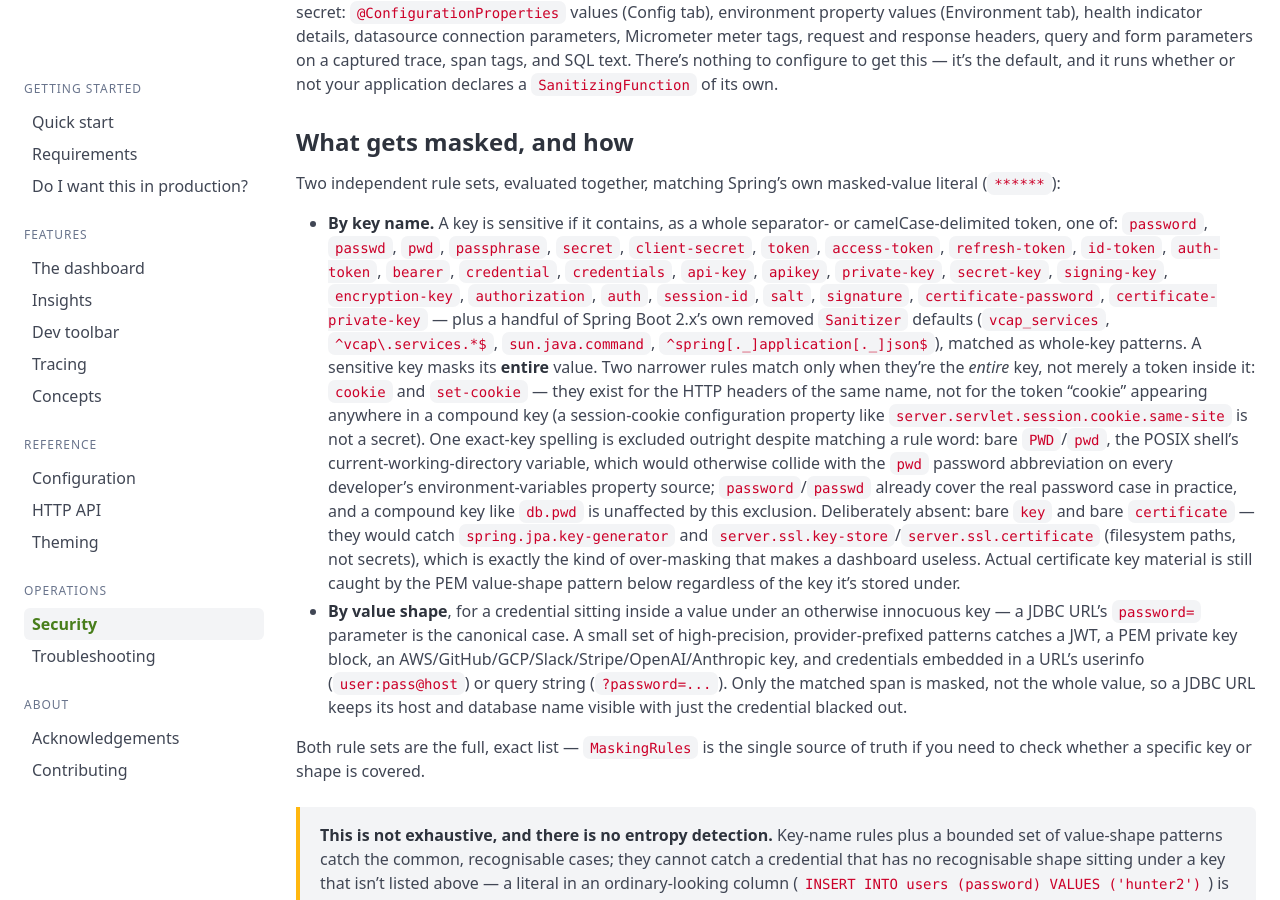
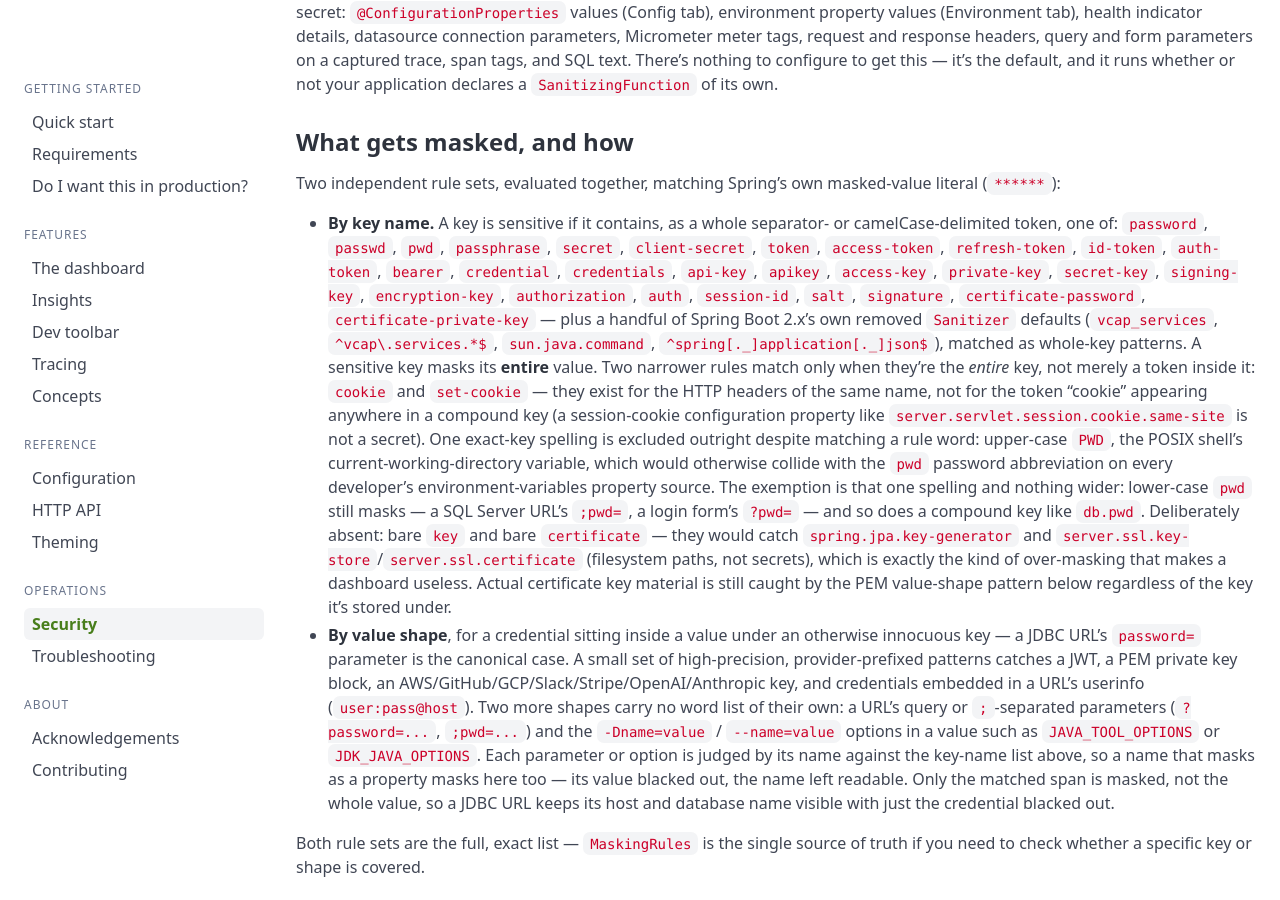
Before and after one commit to peekaboot-org/peekaboot-org.github.io, a Jekyll site: the page built from docs/security.md, in a window 1280 px wide and 900 px high, scrolled down 2897 px. Built offline with Jekyll 4.4.1, drawn with Linux system fonts in a browser that asks for light colours.

Commit message:
docs(security): list access-key, narrow the PWD exemption, describe the keyed value shapes

```diff
--- a/docs/security.md
+++ b/docs/security.md
@@ -171,8 +171,9 @@ Two independent rule sets, evaluated together, matching Spring's own masked-valu
   camelCase-delimited token, one of: `password`, `passwd`, `pwd`, `passphrase`,
   `secret`, `client-secret`, `token`, `access-token`, `refresh-token`, `id-token`,
   `auth-token`, `bearer`, `credential`, `credentials`, `api-key`, `apikey`,
-  `private-key`, `secret-key`, `signing-key`, `encryption-key`, `authorization`, `auth`,
-  `session-id`, `salt`, `signature`, `certificate-password`, `certificate-private-key`
+  `access-key`, `private-key`, `secret-key`, `signing-key`, `encryption-key`,
+  `authorization`, `auth`, `session-id`, `salt`, `signature`, `certificate-password`,
+  `certificate-private-key`
   &mdash; plus a handful of Spring Boot 2.x's own removed `Sanitizer` defaults
   (`vcap_services`, `^vcap\.services.*$`, `sun.java.command`,
   `^spring[._]application[._]json$`), matched as whole-key patterns. A sensitive key
@@ -181,11 +182,12 @@ Two independent rule sets, evaluated together, matching Spring's own masked-valu
   the HTTP headers of the same name, not for the token "cookie" appearing anywhere in a
   compound key (a session-cookie configuration property like
   `server.servlet.session.cookie.same-site` is not a secret). One exact-key spelling is
-  excluded outright despite matching a rule word: bare `PWD`/`pwd`, the POSIX shell's
+  excluded outright despite matching a rule word: upper-case `PWD`, the POSIX shell's
   current-working-directory variable, which would otherwise collide with the `pwd`
-  password abbreviation on every developer's environment-variables property source;
-  `password`/`passwd` already cover the real password case in practice, and a compound
-  key like `db.pwd` is unaffected by this exclusion. Deliberately absent: bare `key`
+  password abbreviation on every developer's environment-variables property source.
+  The exemption is that one spelling and nothing wider: lower-case `pwd` still masks
+  &mdash; a SQL Server URL's `;pwd=`, a login form's `?pwd=` &mdash; and so does a
+  compound key like `db.pwd`. Deliberately absent: bare `key`
   and bare `certificate` &mdash; they would catch `spring.jpa.key-generator` and
   `server.ssl.key-store`/`server.ssl.certificate` (filesystem paths, not secrets), which
   is exactly the kind of over-masking that makes a dashboard useless. Actual certificate
@@ -195,9 +197,14 @@ Two independent rule sets, evaluated together, matching Spring's own masked-valu
   innocuous key &mdash; a JDBC URL's `password=` parameter is the canonical case. A
   small set of high-precision, provider-prefixed patterns catches a JWT, a PEM private
   key block, an AWS/GitHub/GCP/Slack/Stripe/OpenAI/Anthropic key, and credentials
-  embedded in a URL's userinfo (`user:pass@host`) or query string (`?password=...`).
-  Only the matched span is masked, not the whole value, so a JDBC URL keeps its host and
-  database name visible with just the credential blacked out.
+  embedded in a URL's userinfo (`user:pass@host`). Two more shapes carry no word list of
+  their own: a URL's query or `;`-separated parameters (`?password=...`, `;pwd=...`) and
+  the `-Dname=value` / `--name=value` options in a value such as `JAVA_TOOL_OPTIONS` or
+  `JDK_JAVA_OPTIONS`. Each parameter or option is judged by its name against the key-name
+  list above, so a name that masks as a property masks here too &mdash; its value blacked
+  out, the name left readable. Only the matched span is masked, not the whole value, so
+  a JDBC URL keeps its host and database name visible with just the credential blacked
+  out.
 
 Both rule sets are the full, exact list &mdash;
 [`MaskingRules`]({{ site.repository_url }}/blob/HEAD/peekaboot-backend/src/main/java/org/peekaboot/backend/masking/MaskingRules.java)
```
